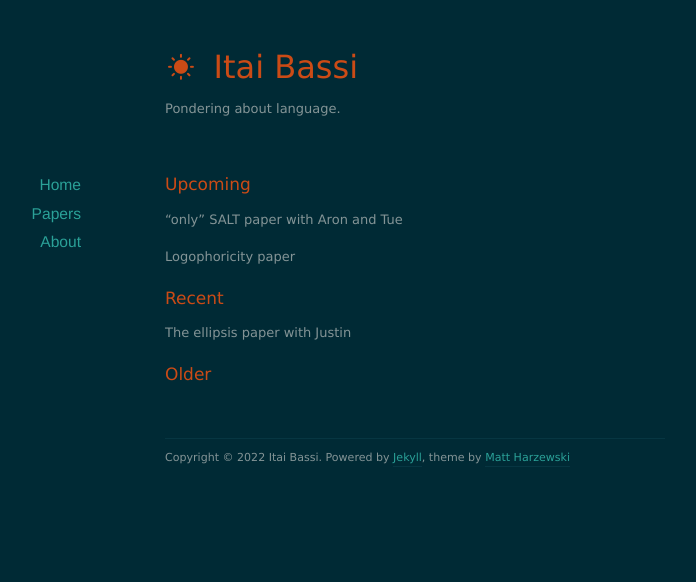
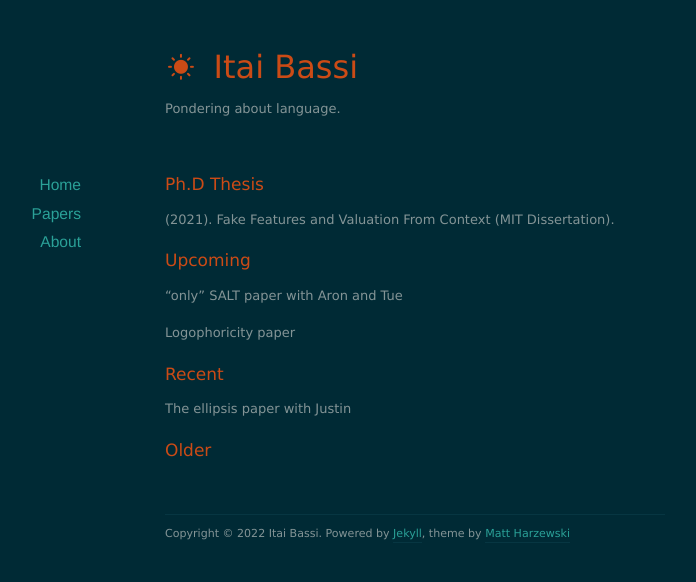
Before and after one commit to itaibassi/itaibassi.github.io, a Jekyll site: the page built from papers/index.markdown, in a window 1280 px wide. Shown: the top 582 px of the page, without its empty margins (225-921 px from the left). Built offline with Jekyll 4.4.1, drawn with Linux system fonts in a browser that asks for light colours; nearby versions of some CDN libraries.

Commit message:
Update index.markdown

```diff
--- a/papers/index.markdown
+++ b/papers/index.markdown
@@ -2,6 +2,12 @@
 layout: default
 title: Papers
 ---
+
+
+# Ph.D Thesis
+
+(2021). Fake Features and Valuation From Context (MIT Dissertation).
+
 
 
 # Upcoming
```
